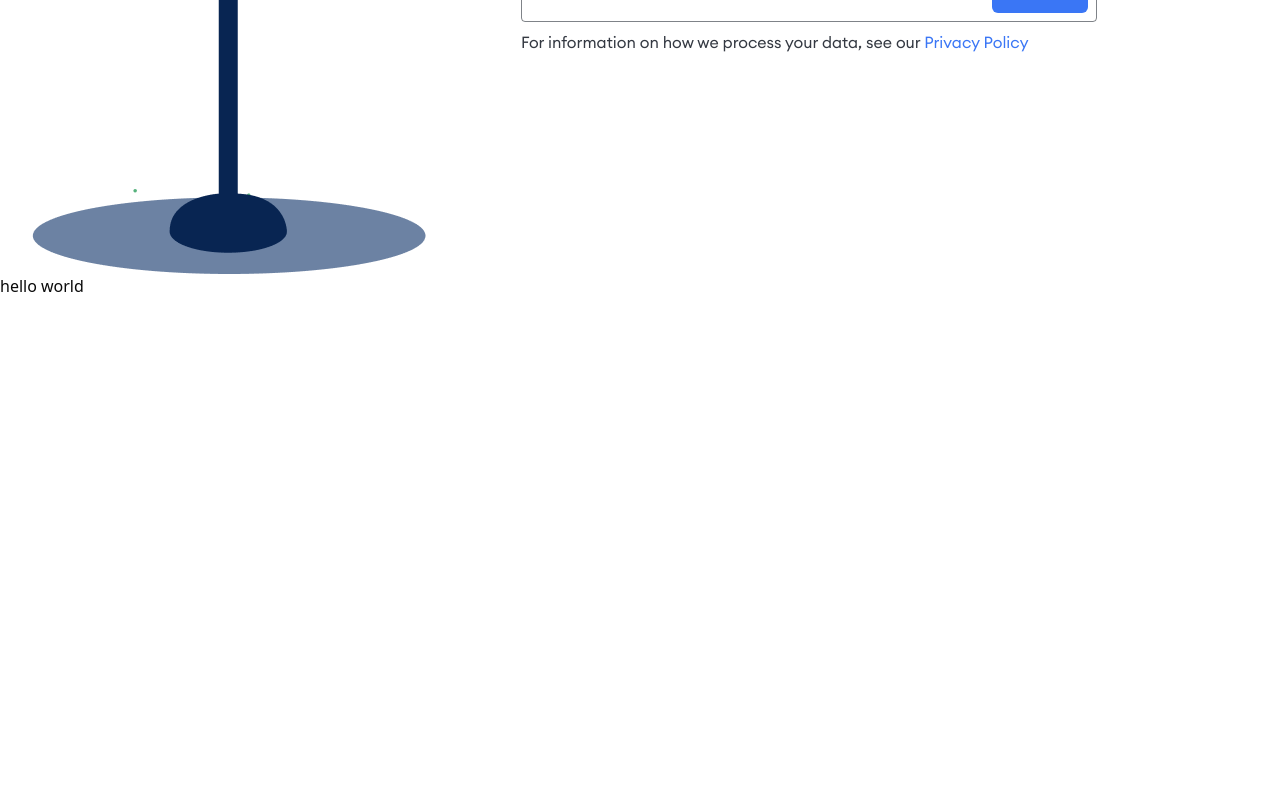
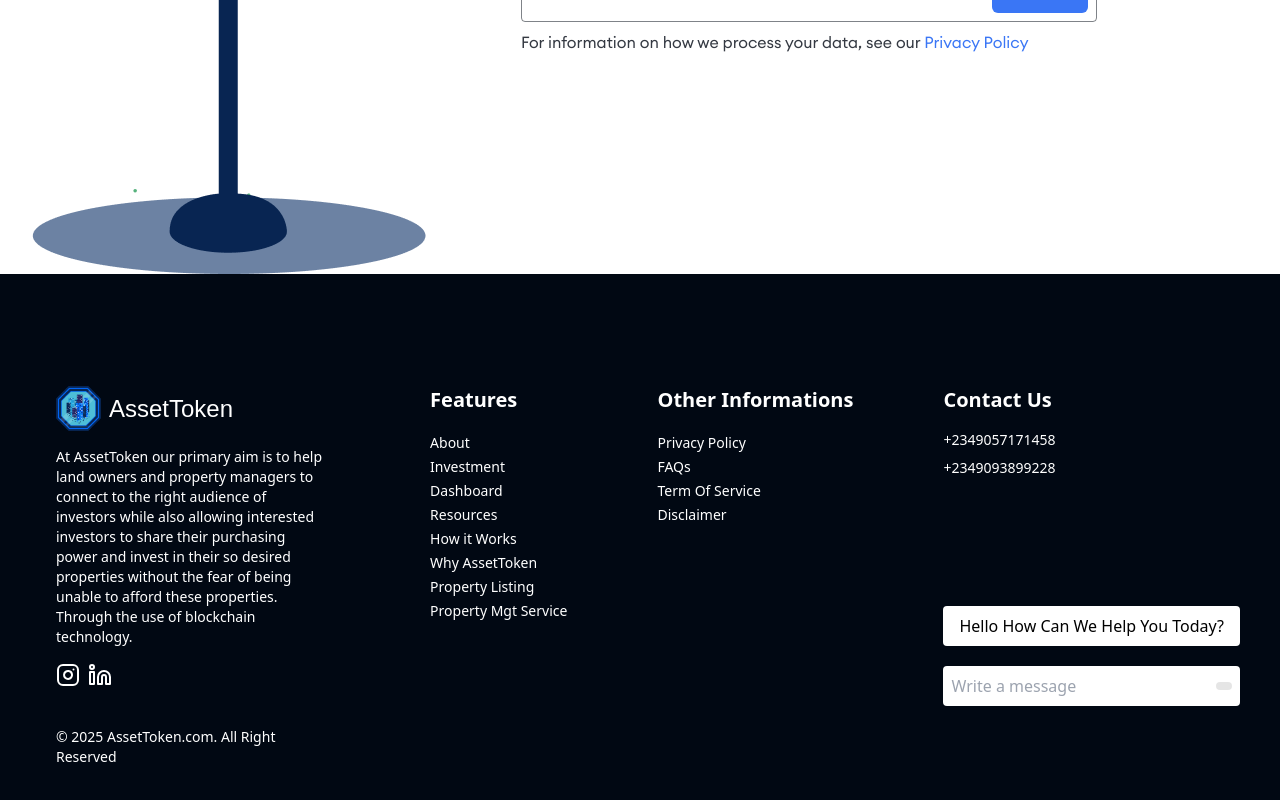
Before and after one commit to Bewizi/New-Asset-Token, a Vue app: page / in a window 1280 px wide. Shown: the part 8006-8806 px from the top of the page. Before the commit the page ends 8304 px from the top, so only its background shows below. Built offline with nearby package versions, Linux system fonts and the light colour scheme; the HTML template or start-up script is replaced by a standard one; a web font is replaced by a local one.

Commit message:
added the footer component

```diff
--- a/src/views/HomeView.vue
+++ b/src/views/HomeView.vue
@@ -1,12 +1,13 @@
 <script lang="ts" setup>
 import HomePage from '@/pages/home_page/IndexPage.vue'
 import AppHeader from '@/components/AppHeader.vue'
+import AppFooter from '@/components/AppFooter.vue'
 </script>
 
 <template>
   <AppHeader />
   <main>
     <HomePage />
-    <h1>hello world</h1>
   </main>
+  <AppFooter />
 </template>
```
